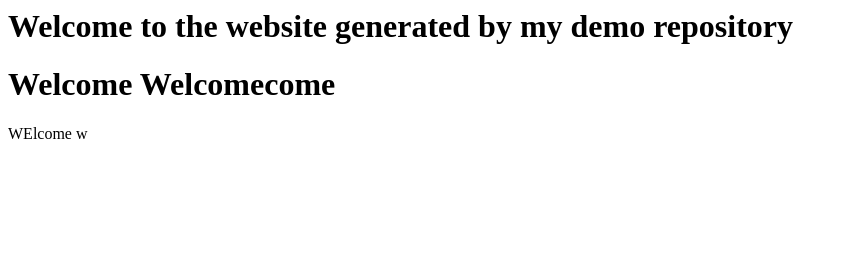
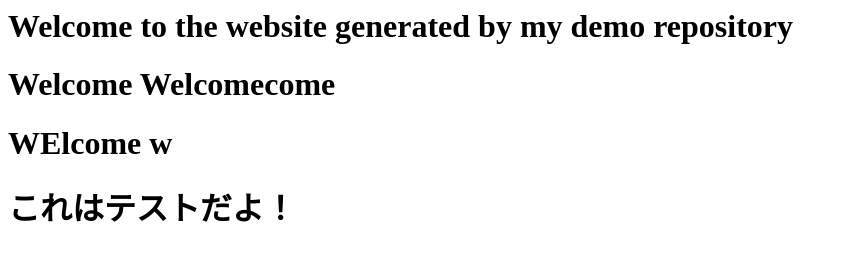
Before and after one commit to wafflesyshack/demo-repository, a website: page index.html in a window 1280 px wide. Shown: the whole page, without its empty margins (0-847 px from the left). Drawn offline with Linux system fonts and the light colour scheme.

Commit message:
PRの説明用！

```diff
--- a/index.html
+++ b/index.html
@@ -1,3 +1,4 @@
 <h1>Welcome to the website generated by my demo repository</h1>
 <h1>Welcome Welcomecome</h1>
-<ha>WElcome w</ha>
+<h1>WElcome w</h1>
+<h1>これはテストだよ！</h1>
```
